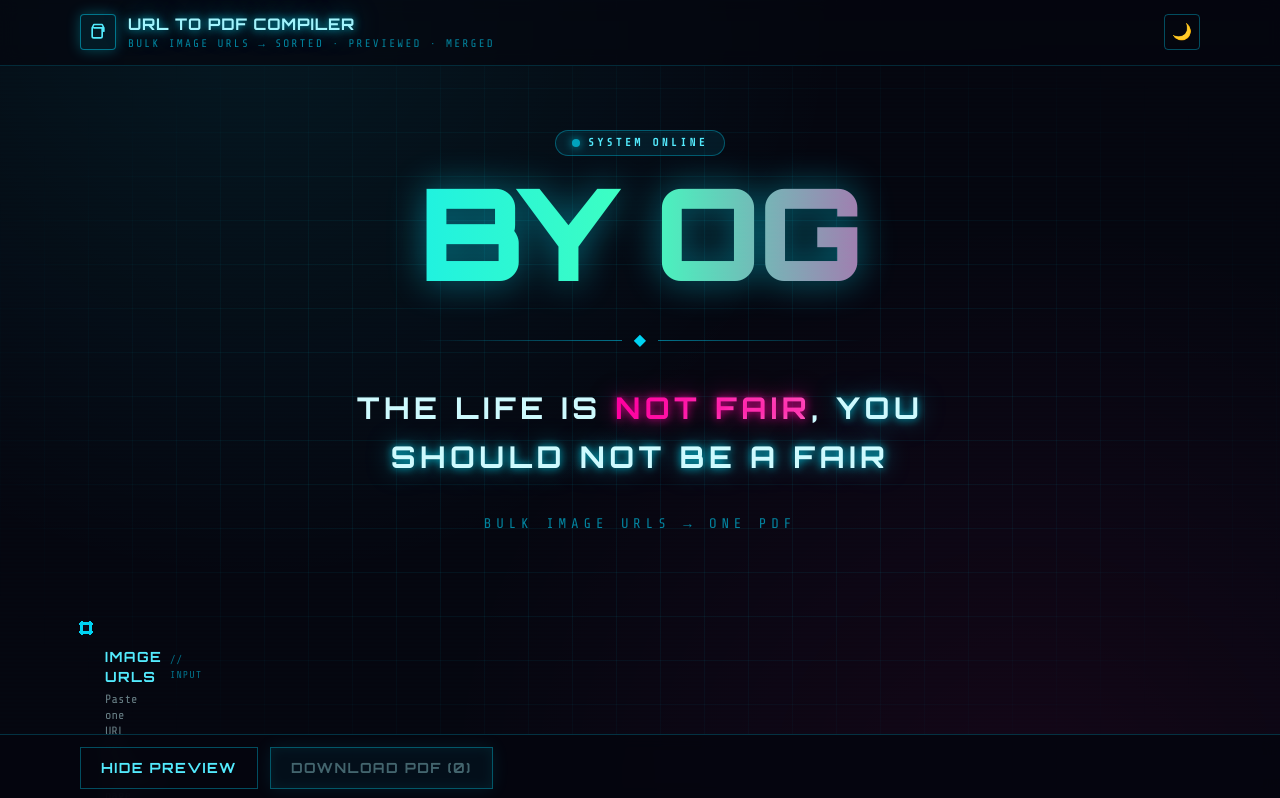
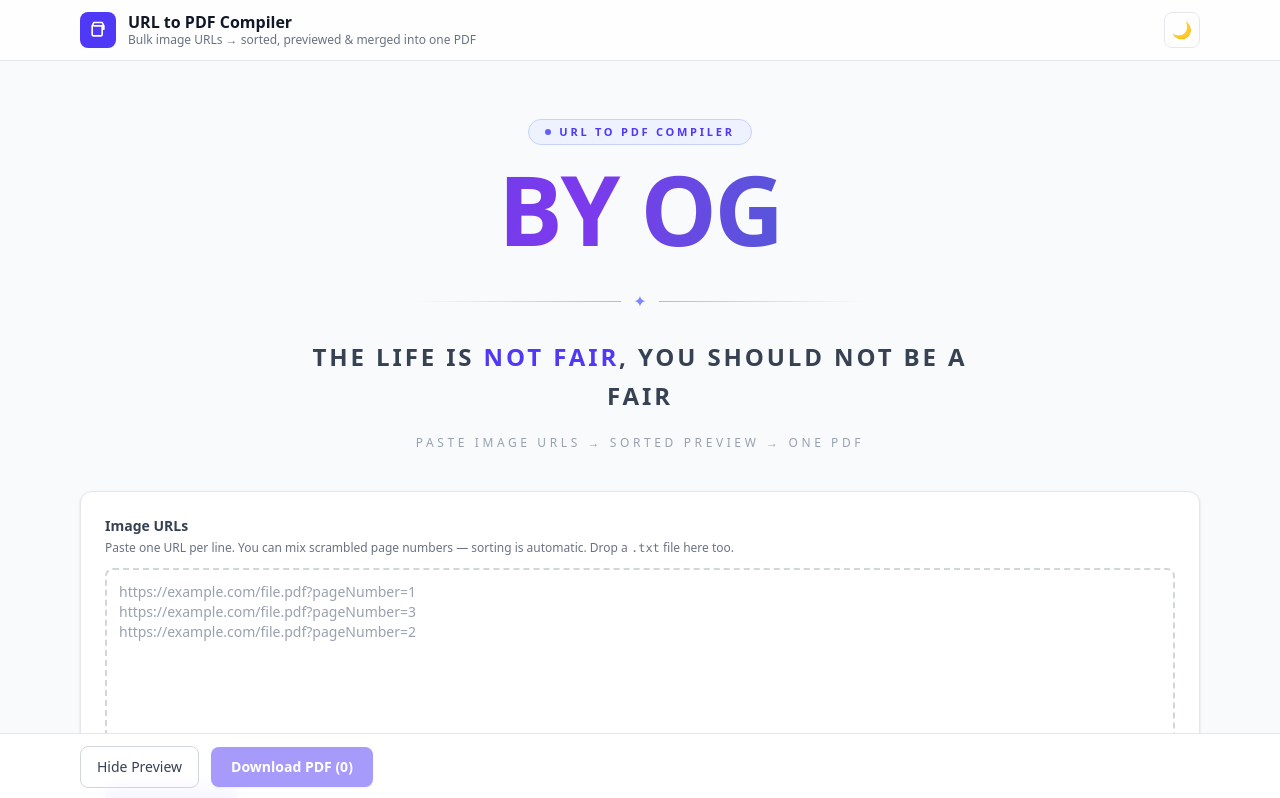
Before and after one commit to gashamorujov/url-to-pdf-compiler, a React (Vite) app: page / in a window 1280 px wide. Shown: the top 798 px of the page. Built offline with nearby package versions, Linux system fonts and the light colour scheme.

Commit message:
Revert to original clean design, keep By OG hero and footer motto

```diff
--- a/index.html
+++ b/index.html
@@ -5,9 +5,6 @@
     <link rel="icon" type="image/svg+xml" href="/favicon.svg" />
     <meta name="viewport" content="width=device-width, initial-scale=1.0" />
     <meta name="description" content="Batch image URL to PDF compiler - analyze, sort, preview and merge image URLs into a single PDF." />
-    <link rel="preconnect" href="https://fonts.googleapis.com" />
-    <link rel="preconnect" href="https://fonts.gstatic.com" crossorigin />
-    <link href="https://fonts.googleapis.com/css2?family=Orbitron:wght@500;700;900&family=Share+Tech+Mono&display=swap" rel="stylesheet" />
     <title>URL to PDF Compiler</title>
   </head>
   <body>
--- a/src/App.tsx
+++ b/src/App.tsx
@@ -270,15 +270,13 @@ export default function App() {
   const failedCount = entries.filter((entry) => entry.status === 'error').length;
 
   return (
-    <div className="relative flex min-h-full flex-col overflow-x-hidden">
-      <div className="cyber-grid" aria-hidden />
-      <div className="cyber-scanline" aria-hidden />
+    <div className="flex min-h-full flex-col">
 
       <Header theme={theme} onToggleTheme={toggleTheme} />
 
       <Hero />
 
-      <main className="relative z-10 mx-auto flex w-full max-w-6xl flex-1 flex-col gap-6 px-4 py-6 pb-28">
+      <main className="mx-auto flex w-full max-w-6xl flex-1 flex-col gap-6 px-4 py-6 pb-28">
         <UrlInput value={rawInput} onChange={setRawInput} onAnalyze={handleAnalyze} detecting={analyzing} />
 
         {analyzed && entries.length > 0 && (
--- a/src/components/ActionBar.tsx
+++ b/src/components/ActionBar.tsx
@@ -28,16 +28,17 @@ export function ActionBar({
   onDownloadAgain,
 }: ActionBarProps) {
   return (
-    <div className="sticky bottom-0 z-40 border-t border-cyan-500/25 bg-[#05060f]/90 backdrop-blur">
+    <div className="sticky bottom-0 z-40 border-t border-gray-200 bg-white/90 backdrop-blur dark:border-gray-800 dark:bg-gray-950/90">
+      {/* PDF generation progress */}
       {generatingPdf && pdfProgress && (
-        <div className="border-b border-cyan-500/20 bg-cyan-500/10 px-4 py-2 text-xs text-cyan-300">
-          <div className="mb-1 flex justify-between uppercase tracking-widest">
+        <div className="bg-indigo-50 px-4 py-2 text-xs text-indigo-700 dark:bg-indigo-950/40 dark:text-indigo-300">
+          <div className="mb-1 flex justify-between">
             <span>Creating PDF…</span>
             <span>{pdfProgress.done} / {pdfProgress.total}</span>
           </div>
-          <div className="h-1.5 w-full rounded-full bg-cyan-500/20">
+          <div className="h-1.5 w-full rounded-full bg-indigo-200 dark:bg-indigo-800">
             <div
-              className="h-full rounded-full bg-cyan-400 shadow-[0_0_12px_#00e5ff] transition-all duration-300"
+              className="h-full rounded-full bg-indigo-500 transition-all duration-300"
               style={{ width: `${(pdfProgress.done / pdfProgress.total) * 100}%` }}
             />
           </div>
@@ -45,25 +46,31 @@ export function ActionBar({
       )}
 
       <div className="mx-auto flex max-w-6xl flex-wrap items-center gap-3 px-4 py-3">
-        <button onClick={onTogglePreview} className="cyber-btn cyber-btn-ghost">
+        <button
+          onClick={onTogglePreview}
+          className="rounded-lg border border-gray-300 px-4 py-2.5 text-sm font-medium text-gray-700 transition hover:bg-gray-100 dark:border-gray-600 dark:text-gray-300 dark:hover:bg-gray-800"
+        >
           {previewOpen ? 'Hide Preview' : 'Show Preview'}
         </button>
 
         <button
           onClick={onDownloadPdf}
           disabled={loadedCount === 0 || generatingPdf}
-          className="cyber-btn cyber-btn-primary disabled:cursor-not-allowed disabled:opacity-40"
+          className="rounded-lg bg-indigo-600 px-5 py-2.5 text-sm font-semibold text-white shadow-sm transition hover:bg-indigo-500 disabled:cursor-not-allowed disabled:opacity-50"
         >
           {generatingPdf ? 'Generating…' : `Download PDF (${loadedCount})${failedCount > 0 ? ` · ${failedCount} failed` : ''}`}
         </button>
 
         {pdfDownloadUrl && pdfDownloadName && (
-          <button onClick={onDownloadAgain} className="cyber-btn border-emerald-400/50 text-emerald-300 hover:bg-emerald-500/10 hover:text-emerald-200 hover:shadow-[0_0_16px_rgba(16,255,160,0.2)]">
+          <button
+            onClick={onDownloadAgain}
+            className="rounded-lg border border-emerald-300 px-4 py-2.5 text-sm font-medium text-emerald-700 transition hover:bg-emerald-50 dark:border-emerald-700 dark:text-emerald-400 dark:hover:bg-emerald-950/40"
+          >
             Download Again
           </button>
         )}
 
-        <span className="ml-auto text-xs uppercase tracking-widest text-cyan-500/60">
+        <span className="ml-auto text-xs text-gray-400 dark:text-gray-500">
           {entriesCount > 0 ? `${entriesCount} URL(s) loaded` : ''}
         </span>
       </div>
--- a/src/components/Footer.tsx
+++ b/src/components/Footer.tsx
@@ -1,8 +1,8 @@
 export function Footer() {
   return (
-    <footer className="relative z-10 mt-10 w-full border-t border-cyan-500/20 bg-[#05060f]/60 py-5 text-center backdrop-blur">
-      <p className="font-display px-4 text-xs font-semibold uppercase tracking-[0.25em] text-cyan-300 sm:text-sm">
-        <span className="glow-cyan">⚓ All copyrights belong to God ⚓</span>
+    <footer className="mt-10 w-full border-t border-gray-200 bg-white/80 py-5 text-center backdrop-blur dark:border-gray-800 dark:bg-gray-950/60">
+      <p className="mx-auto max-w-6xl px-4 text-xs font-semibold uppercase tracking-[0.22em] text-gray-500 sm:text-sm dark:text-gray-400">
+        ⚓ All copyrights belong to God ⚓
       </p>
     </footer>
   );
--- a/src/components/Header.tsx
+++ b/src/components/Header.tsx
@@ -5,29 +5,27 @@ interface HeaderProps {
 
 export function Header({ theme, onToggleTheme }: HeaderProps) {
   return (
-    <header className="relative z-10 border-b border-cyan-500/20 bg-[#05060f]/70 backdrop-blur">
+    <header className="sticky top-0 z-40 border-b border-gray-200 bg-white/80 backdrop-blur dark:border-gray-800 dark:bg-gray-950/80">
       <div className="mx-auto flex max-w-6xl items-center justify-between gap-3 px-4 py-3">
         <div className="flex items-center gap-3">
-          <span className="flex h-9 w-9 items-center justify-center rounded border border-cyan-400/50 bg-cyan-500/10 text-cyan-300 shadow-[0_0_14px_rgba(0,229,255,0.3)]">
+          <span className="flex h-9 w-9 items-center justify-center rounded-lg bg-indigo-600 text-white">
             <svg viewBox="0 0 24 24" className="h-5 w-5" fill="none" stroke="currentColor" strokeWidth="2">
               <path d="M7 3h10l2 4v4M7 3l-2 4v4m2-4h10m0 0v10a2 2 0 0 1-2 2H7a2 2 0 0 1-2-2V7" strokeLinecap="round" strokeLinejoin="round" />
             </svg>
           </span>
           <div>
-            <h1 className="font-display text-base font-bold uppercase tracking-wider text-cyan-200 glow-cyan">
-              URL to PDF Compiler
-            </h1>
-            <p className="hidden text-[11px] uppercase tracking-[0.2em] text-cyan-500/70 sm:block">
-              Bulk image URLs → sorted · previewed · merged
+            <h1 className="text-base font-bold leading-tight">URL to PDF Compiler</h1>
+            <p className="hidden text-xs text-gray-500 dark:text-gray-400 sm:block">
+              Bulk image URLs → sorted, previewed &amp; merged into one PDF
             </p>
           </div>
         </div>
 
         <button
           onClick={onToggleTheme}
-          className="flex h-9 w-9 items-center justify-center rounded border border-cyan-500/40 text-cyan-300 transition hover:border-cyan-400 hover:text-white hover:shadow-[0_0_14px_rgba(0,229,255,0.3)]"
-          aria-label="Toggle theme"
-          title="Toggle theme"
+          className="flex h-9 w-9 items-center justify-center rounded-lg border border-gray-200 text-gray-600 transition hover:bg-gray-100 dark:border-gray-700 dark:text-gray-300 dark:hover:bg-gray-800"
+          aria-label="Toggle dark mode"
+          title="Toggle dark mode"
         >
           {theme === 'dark' ? '☀️' : '🌙'}
         </button>
--- a/src/components/Hero.tsx
+++ b/src/components/Hero.tsx
@@ -1,34 +1,34 @@
 export function Hero() {
   return (
-    <section className="relative mx-auto w-full max-w-4xl px-4 py-10 text-center sm:py-16">
-      <div className="mb-3 inline-flex items-center gap-2 rounded-full border border-cyan-500/40 bg-cyan-500/10 px-4 py-1 text-[11px] font-semibold uppercase tracking-[0.3em] text-cyan-300">
-        <span className="inline-block h-2 w-2 animate-pulse rounded-full bg-cyan-400 shadow-[0_0_10px_#00e5ff]" />
-        System Online
+    <section className="relative mx-auto w-full max-w-6xl px-4 pt-10 pb-2 text-center sm:pt-14 sm:pb-4">
+      <div className="mb-4 inline-flex items-center gap-2 rounded-full border border-indigo-200 bg-indigo-50 px-4 py-1 text-[11px] font-semibold uppercase tracking-[0.25em] text-indigo-600 dark:border-indigo-800 dark:bg-indigo-950/40 dark:text-indigo-300">
+        <span className="inline-block h-1.5 w-1.5 rounded-full bg-indigo-500 dark:bg-indigo-400" />
+        URL to PDF Compiler
       </div>
 
-      <h2 className="font-display text-6xl font-black uppercase leading-none tracking-tight text-transparent sm:text-8xl md:text-9xl"
+      <h2
+        className="text-5xl font-black uppercase leading-none tracking-tight text-transparent sm:text-7xl md:text-8xl"
         style={{
-          backgroundImage: 'linear-gradient(90deg, #00e5ff, #40ffc0, #ff00a0)',
+          backgroundImage: 'linear-gradient(100deg, #4f46e5, #7c3aed 45%, #0891b2)',
           WebkitBackgroundClip: 'text',
           backgroundClip: 'text',
-          filter: 'drop-shadow(0 0 18px rgba(0,229,255,0.45))',
-        }}>
+        }}
+      >
         By OG
       </h2>
 
-      <div className="mx-auto my-6 flex max-w-md items-center gap-3 sm:my-8">
-        <span className="h-px flex-1 bg-gradient-to-r from-transparent to-cyan-500/60" />
-        <span className="text-cyan-400">◆</span>
-        <span className="h-px flex-1 bg-gradient-to-l from-transparent to-cyan-500/60" />
+      <div className="mx-auto mt-6 flex max-w-md items-center gap-3 sm:mt-8">
+        <span className="h-px flex-1 bg-gradient-to-r from-transparent to-indigo-400/60 dark:to-indigo-500/60" />
+        <span className="text-indigo-400 dark:text-indigo-500">✦</span>
+        <span className="h-px flex-1 bg-gradient-to-l from-transparent to-indigo-400/60 dark:to-indigo-500/60" />
       </div>
 
-      <p className="font-display mx-auto max-w-2xl text-lg font-bold uppercase leading-relaxed tracking-[0.15em] text-cyan-100 sm:text-2xl md:text-3xl">
-        The life is <span className="glow-magenta text-transparent" style={{ backgroundImage: 'linear-gradient(90deg,#ff00a0,#ff6ec7)', WebkitBackgroundClip: 'text', backgroundClip: 'text' }}>not fair</span>,<br className="sm:hidden" />
-        <span className="glow-cyan"> you should not be a fair</span>
+      <p className="mx-auto mt-6 max-w-2xl text-base font-bold uppercase leading-relaxed tracking-[0.12em] text-gray-700 sm:text-xl md:text-2xl dark:text-gray-200">
+        The life is <span className="text-indigo-600 dark:text-indigo-400">not fair</span>, you should not be a fair
       </p>
 
-      <p className="mt-8 text-xs uppercase tracking-[0.35em] text-cyan-500/70 sm:text-sm">
-        Bulk image URLs → one PDF
+      <p className="mt-5 text-[11px] uppercase tracking-[0.3em] text-gray-400 sm:text-xs dark:text-gray-500">
+        Paste image URLs → sorted preview → one PDF
       </p>
     </section>
   );
--- a/src/components/UrlInput.tsx
+++ b/src/components/UrlInput.tsx
@@ -19,23 +19,24 @@ export function UrlInput({ value, onChange, onAnalyze, detecting }: UrlInputProp
   };
 
   return (
-    <section className="cyber-panel cyber-panel-corner relative px-0 py-0">
-      <span className="cyber-panel-corner tl" />
-      <span className="cyber-panel-corner tr" />
-      <span className="cyber-panel-corner bl" />
-      <span className="cyber-panel-corner br" />
-      <div className="p-4 sm:p-6">
-        <div className="mb-1 flex items-center gap-2">
-          <span className="font-display text-sm font-bold uppercase tracking-widest text-cyan-300">Image URLs</span>
-          <span className="text-[10px] uppercase tracking-widest text-cyan-500/60">// input</span>
-        </div>
-        <p className="mb-3 text-xs text-cyan-100/50">
-          Paste one URL per line. Scrambled page numbers are auto-sorted. Drop a <code className="text-cyan-400">.txt</code> file too.
+    <section className="rounded-xl border border-gray-200 bg-white p-4 shadow-sm dark:border-gray-800 dark:bg-gray-900 sm:p-6">
+      <label htmlFor="urls" className="mb-1 block text-sm font-semibold text-gray-700 dark:text-gray-300">
+        Image URLs
+      </label>
+      <p className="mb-3 text-xs text-gray-500 dark:text-gray-400">
+        Paste one URL per line. You can mix scrambled page numbers — sorting is automatic. Drop a <code>.txt</code> file here too.
       </p>
 
       <div
-          className={`relative overflow-hidden border transition ${dragging ? 'border-cyan-400 bg-cyan-500/10 shadow-[0_0_24px_rgba(0,229,255,0.3)]' : 'border-cyan-500/25 bg-[#070a18]'}`}
-          onDragOver={(event) => { event.preventDefault(); setDragging(true); }}
+        className={`rounded-lg border-2 border-dashed transition ${
+          dragging
+            ? 'border-indigo-500 bg-indigo-50 dark:bg-indigo-950/40'
+            : 'border-gray-300 dark:border-gray-700'
+        }`}
+        onDragOver={(event) => {
+          event.preventDefault();
+          setDragging(true);
+        }}
         onDragLeave={() => setDragging(false)}
         onDrop={(event) => {
           event.preventDefault();
@@ -49,25 +50,22 @@ export function UrlInput({ value, onChange, onAnalyze, detecting }: UrlInputProp
           value={value}
           onChange={(event) => onChange(event.target.value)}
           placeholder={'https://example.com/file.pdf?pageNumber=1\nhttps://example.com/file.pdf?pageNumber=3\nhttps://example.com/file.pdf?pageNumber=2'}
-            className="h-48 w-full resize-y bg-transparent p-3 text-sm text-cyan-100 outline-none placeholder:text-cyan-100/25"
+          className="h-48 w-full resize-y bg-transparent p-3 text-sm outline-none placeholder:text-gray-400 dark:placeholder:text-gray-500"
           spellCheck={false}
         />
-          <span className="pointer-events-none absolute bottom-2 right-3 font-display text-[10px] uppercase tracking-widest text-cyan-500/50">
-            ▮ rec
-          </span>
       </div>
 
       <div className="mt-4 flex flex-wrap items-center gap-3">
         <button
           onClick={onAnalyze}
           disabled={detecting || value.trim().length === 0}
-            className="cyber-btn cyber-btn-primary disabled:cursor-not-allowed disabled:opacity-40"
+          className="rounded-lg bg-indigo-600 px-5 py-2.5 text-sm font-semibold text-white shadow-sm transition hover:bg-indigo-500 disabled:cursor-not-allowed disabled:opacity-50"
         >
           {detecting ? 'Analyzing…' : 'Analyze URLs'}
         </button>
         <button
           onClick={() => fileInputRef.current?.click()}
-            className="cyber-btn cyber-btn-ghost"
+          className="rounded-lg border border-gray-300 px-4 py-2.5 text-sm font-medium text-gray-700 transition hover:bg-gray-100 dark:border-gray-600 dark:text-gray-300 dark:hover:bg-gray-800"
         >
           Import .txt
         </button>
@@ -82,10 +80,9 @@ export function UrlInput({ value, onChange, onAnalyze, detecting }: UrlInputProp
             event.target.value = '';
           }}
         />
-          <span className="ml-auto text-xs uppercase tracking-widest text-cyan-500/70">
-            {value.trim().split(/\r?\n/).filter(Boolean).length} URLs detected
+        <span className="text-xs text-gray-400">
+          {value.trim().split(/\r?\n/).filter(Boolean).length} URL(s) detected
         </span>
-        </div>
       </div>
     </section>
   );
--- a/src/index.css
+++ b/src/index.css
@@ -3,8 +3,12 @@
 @custom-variant dark (&:where(.dark, .dark *));
 
 :root {
+  color-scheme: light;
+}
+.dark {
   color-scheme: dark;
 }
+
 html,
 body,
 #root {
@@ -12,120 +16,19 @@ body,
 }
 
 body {
-  @apply bg-[#05060f] text-cyan-100 antialiased;
-  font-family: 'Share Tech Mono', ui-monospace, monospace;
-  background-image:
-    radial-gradient(circle at 20% 0%, rgba(0, 229, 255, 0.08), transparent 45%),
-    radial-gradient(circle at 80% 100%, rgba(255, 0, 160, 0.06), transparent 45%);
-  background-attachment: fixed;
+  @apply bg-gray-50 text-gray-900 antialiased;
 }
-
-/* Cyber backdrop: animated grid + scanline */
-.cyber-grid {
-  position: fixed;
-  inset: 0;
-  z-index: 0;
-  pointer-events: none;
-  background-image:
-    linear-gradient(rgba(0, 229, 255, 0.06) 1px, transparent 1px),
-    linear-gradient(90deg, rgba(0, 229, 255, 0.06) 1px, transparent 1px);
-  background-size: 44px 44px;
-  mask-image: radial-gradient(ellipse at center, black 40%, transparent 80%);
-}
-.cyber-scanline {
-  position: fixed;
-  inset: 0;
-  z-index: 1;
-  pointer-events: none;
-  background: repeating-linear-gradient(
-    0deg,
-    rgba(0, 0, 0, 0) 0px,
-    rgba(0, 0, 0, 0) 2px,
-    rgba(0, 229, 255, 0.02) 3px,
-    rgba(0, 0, 0, 0) 4px
-  );
-  mix-blend-mode: overlay;
-}
-
-.font-display {
-  font-family: 'Orbitron', sans-serif;
-}
-
-/* Neon glow helpers */
-.glow-cyan {
-  text-shadow: 0 0 8px rgba(0, 229, 255, 0.8), 0 0 24px rgba(0, 229, 255, 0.5);
-}
-.glow-magenta {
-  text-shadow: 0 0 8px rgba(255, 0, 160, 0.8), 0 0 24px rgba(255, 0, 160, 0.5);
-}
-.glow-soft {
-  box-shadow: 0 0 0 1px rgba(0, 229, 255, 0.35), 0 0 22px rgba(0, 229, 255, 0.15);
-}
-
-.cyber-panel {
-  @apply relative border border-cyan-500/25 bg-[#0a0d1f]/80 backdrop-blur;
-}
-
-.cyber-panel-corner {
-  @apply absolute h-3 w-3 border-cyan-400;
-}
-.cyber-panel-corner.tl { @apply left-0 top-0 border-l-2 border-t-2; }
-.cyber-panel-corner.tr { @apply right-0 top-0 border-r-2 border-t-2; }
-.cyber-panel-corner.bl { @apply bottom-0 left-0 border-b-2 border-l-2; }
-.cyber-panel-corner.br { @apply bottom-0 right-0 border-b-2 border-r-2; }
-
-.cyber-btn {
-  @apply relative inline-flex items-center justify-center gap-2 border px-5 py-2.5 text-sm font-semibold uppercase tracking-widest transition-all duration-150;
-  font-family: 'Orbitron', sans-serif;
-}
-.cyber-btn-primary {
-  @apply border-cyan-400 bg-cyan-500/15 text-cyan-200;
-  box-shadow: inset 0 0 12px rgba(0, 229, 255, 0.2), 0 0 18px rgba(0, 229, 255, 0.25);
-}
-.cyber-btn-primary:hover {
-  @apply bg-cyan-500/30 text-white;
-  box-shadow: inset 0 0 16px rgba(0, 229, 255, 0.4), 0 0 30px rgba(0, 229, 255, 0.5);
-}
-.cyber-btn-ghost {
-  @apply border-cyan-500/40 text-cyan-300;
-}
-.cyber-btn-ghost:hover {
-  @apply border-cyan-400 bg-cyan-500/10 text-white;
-  box-shadow: 0 0 16px rgba(0, 229, 255, 0.25);
-}
-.cyber-btn-danger {
-  @apply border-rose-500/50 text-rose-300;
-}
-.cyber-btn-danger:hover {
-  @apply bg-rose-500/15 text-rose-200;
-  box-shadow: 0 0 16px rgba(255, 0, 80, 0.25);
-}
-
-.cyber-input {
-  @apply w-full border border-cyan-500/30 bg-[#070a18] text-cyan-100 outline-none transition placeholder:text-cyan-100/30;
-}
-.cyber-input:focus {
-  @apply border-cyan-400;
-  box-shadow: 0 0 0 1px rgba(0, 229, 255, 0.4), 0 0 20px rgba(0, 229, 255, 0.12);
-}
-
-.cyber-table th {
-  @apply border-b border-cyan-500/20 px-4 py-2 text-left text-xs font-semibold uppercase tracking-wider text-cyan-400;
-}
-.cyber-table td {
-  @apply border-b border-cyan-500/10 px-4 py-2 text-sm;
+.dark body {
+  @apply bg-gray-950 text-gray-100;
 }
 
 ::-webkit-scrollbar {
   width: 10px;
   height: 10px;
 }
-::-webkit-scrollbar-track {
-  @apply bg-[#05060f];
+::-webkit-scrollbar-thumb {
+  @apply rounded-full bg-gray-300;
 }
-::-webkit-scrollbar-thumb {
-  @apply rounded-full bg-cyan-500/40;
+.dark ::-webkit-scrollbar-thumb {
+  @apply bg-gray-700;
 }
-::-webkit-scrollbar-thumb:hover {
-  @apply bg-cyan-400/60;
-}
```
Also changed, not shown: src/components/FailedWarningModal.tsx (+14 -12 lines), src/components/PdfModal.tsx (+12 -12 lines), src/components/PreviewPanel.tsx (+21 -21 lines), src/components/UrlTable.tsx (+59 -41 lines). Lines whose indentation alone changed are shown as unchanged.
